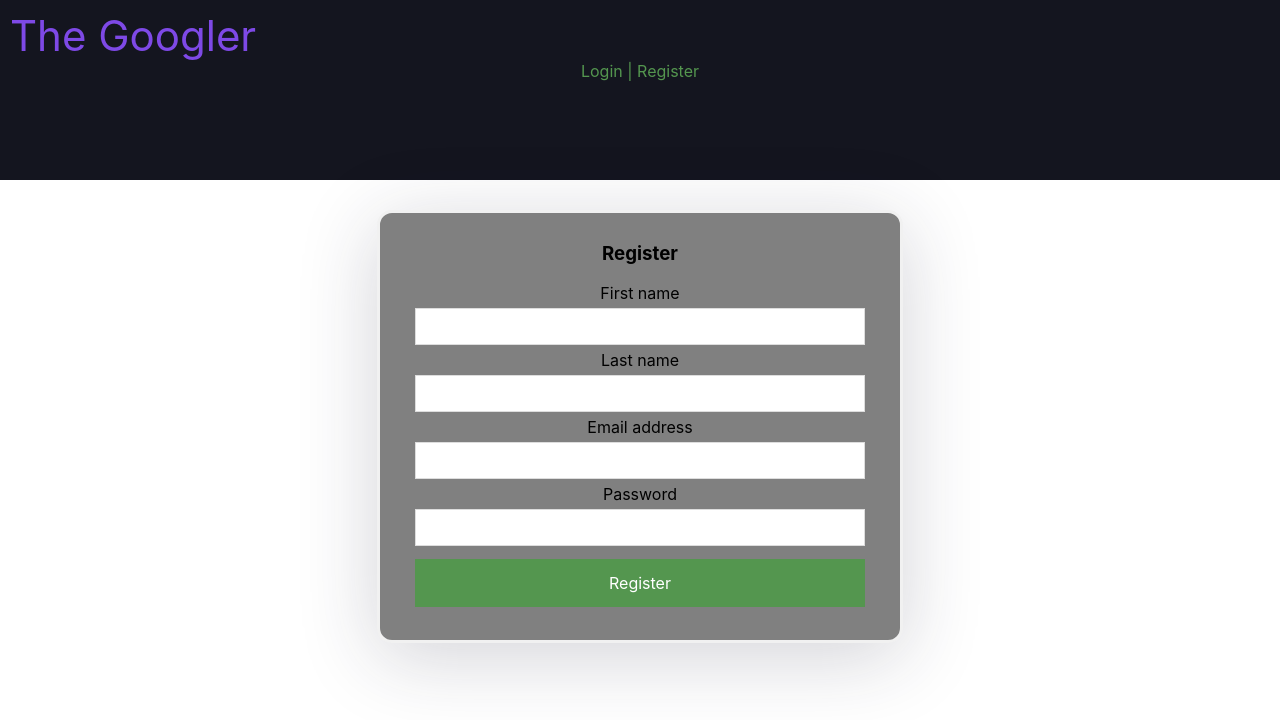
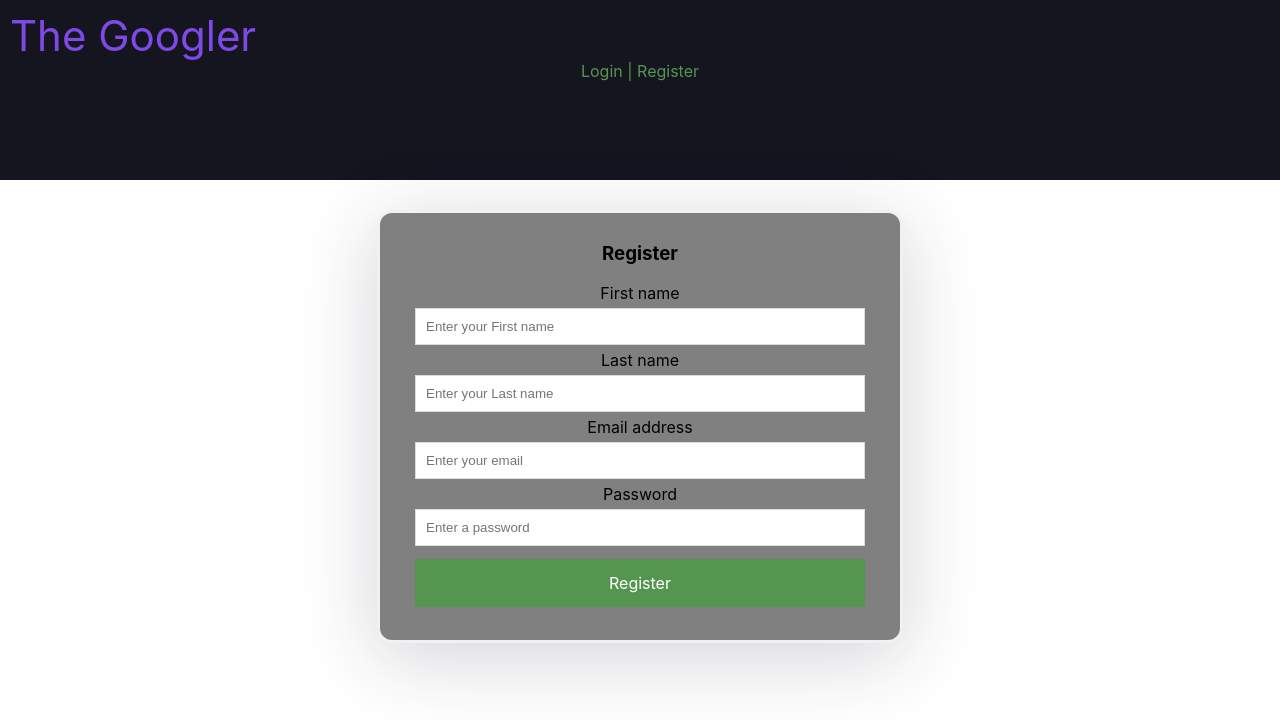
Before and after one commit to J-ustine/the-googler, a React (Create React App) app: page /register in a window 1280 px wide. Shown: the top 720 px of the page. Built offline with nearby package versions, Linux system fonts and the light colour scheme.

Commit message:
Add placeholder on Register component

```diff
--- a/src/Register.js
+++ b/src/Register.js
@@ -8,13 +8,29 @@ export default function Register() {
       <h3>Register</h3>
       <form action="">
         <label htmlFor="">First name</label>
-        <input type="text" className="register-input" />
+        <input
+          type="text"
+          className="register-input"
+          placeholder="Enter your First name"
+        />
         <label htmlFor="">Last name</label>
-        <input type="text" className="register-input" />
+        <input
+          type="text"
+          className="register-input"
+          placeholder="Enter your Last name"
+        />
         <label htmlFor="">Email address</label>
-        <input type="email" className="register-input" />
+        <input
+          type="email"
+          className="register-input"
+          placeholder="Enter your email"
+        />
         <label htmlFor="">Password</label>
-        <input type="password" className="register-input" />
+        <input
+          type="password"
+          className="register-input"
+          placeholder="Enter a password"
+        />
         <Link
           to="userSpace"
           style={{ textDecoration: "none" }}
```
